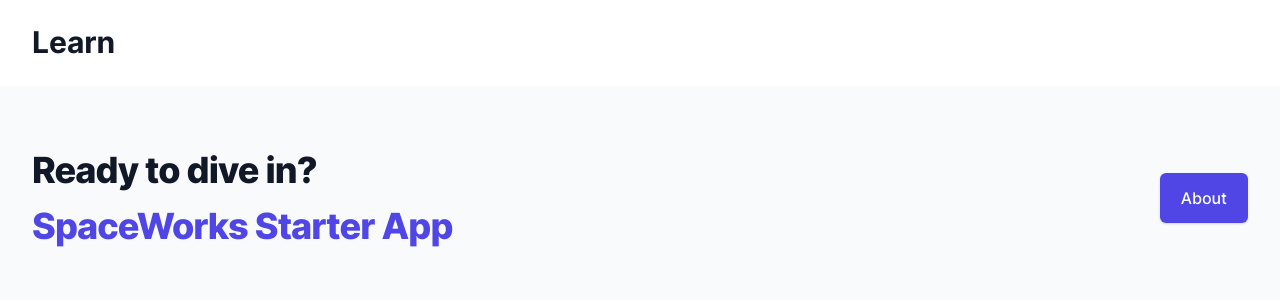
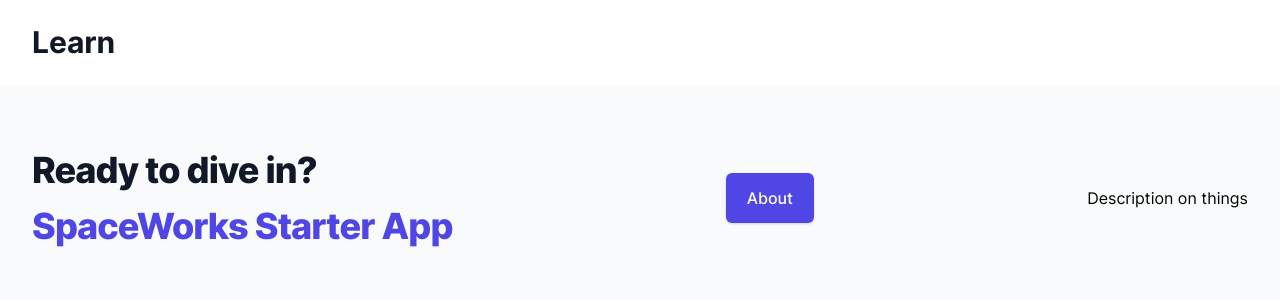
Before and after one commit to m0shiurX/space-app, a Vue app: page /learn in a window 1280 px wide. Shown: the top 300 px of the page. Built offline with nearby package versions, Linux system fonts and the light colour scheme; what @tailwindcss/typography would draw is missing.

Commit message:
added content on learning page

```diff
--- a/src/views/learn.vue
+++ b/src/views/learn.vue
@@ -18,6 +18,7 @@
             >
           </div>
         </div>
+        <p> Description on things </p>
       </div>
     </div>
 </template>
```
